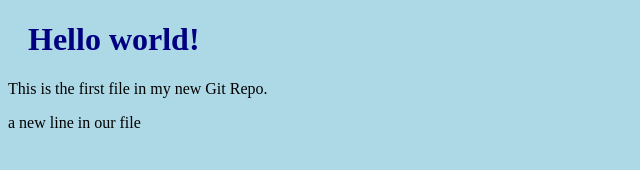
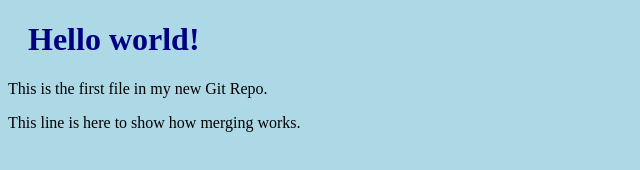
Before and after one commit to XC-Li/hello-world, a plain HTML site: page index.html in a window 1280 px wide. Shown: the whole page, without its empty margins (0-640 px from the left). Drawn offline with Linux system fonts and the light colour scheme.

Commit message:
updated index.html with emergency fix

```diff
--- a/index.html
+++ b/index.html
@@ -8,7 +8,7 @@
 
 <h1>Hello world!</h1>
 <p>This is the first file in my new Git Repo.</p>
-<p>a new line in our file</p>
+<p>This line is here to show how merging works.</p>
 
 </body>
 </html>
```
